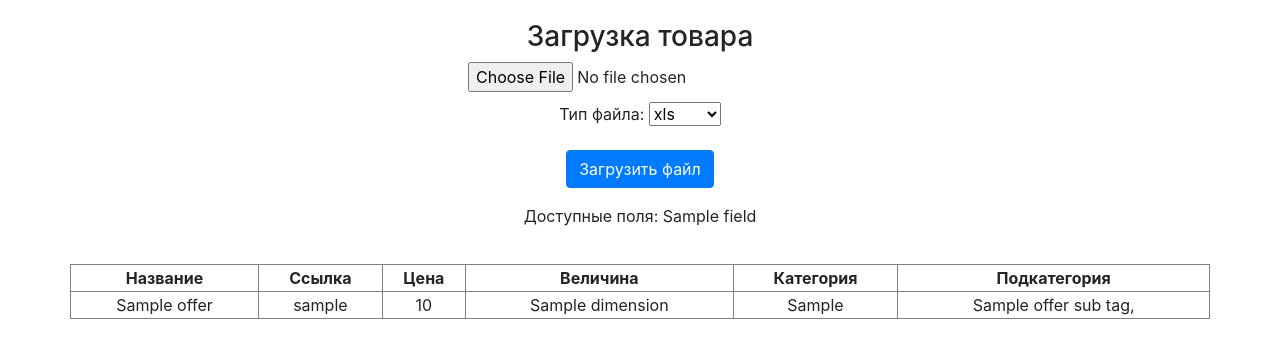
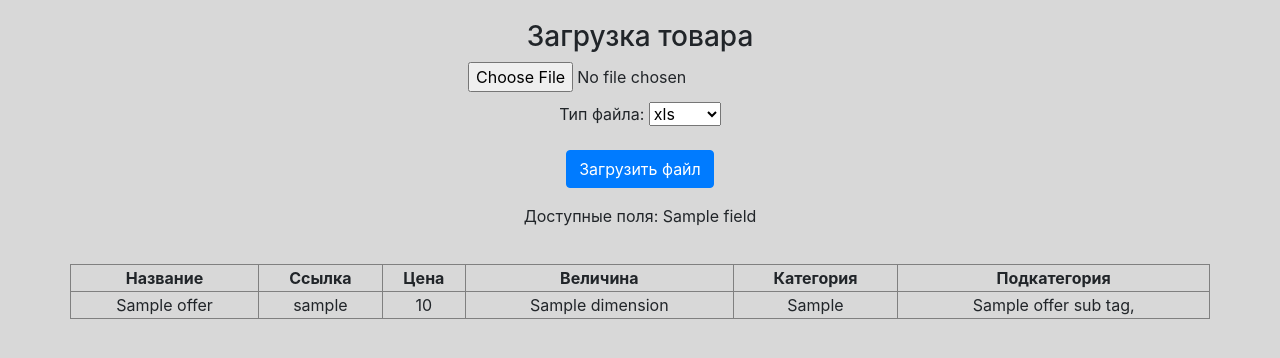
Before and after one commit to kinoafisharu/analitika, a Django app: template templates/home.html in a window 1280 px wide. Shown: the top 358 px of the page. Run offline with Django 3.2, Linux system fonts and the light colour scheme; the template is opened without the code that fills it: most values are stand-ins (such as "Sample title", 1, 10 or a date in 2020); some libraries are stand-ins or nearby versions.

Commit message:
add bg color

```diff
--- a/templates/home.html
+++ b/templates/home.html
@@ -5,7 +5,7 @@
     <title>Import</title>
     <link rel="stylesheet" href="https://maxcdn.bootstrapcdn.com/bootstrap/4.0.0/css/bootstrap.min.css" integrity="sha384-Gn5384xqQ1aoWXA+058RXPxPg6fy4IWvTNh0E263XmFcJlSAwiGgFAW/dAiS6JXm" crossorigin="anonymous">
 </head>
-<body>
+<body style="background-color: #d8d8d8">
 <div class="container">
     <div class="row">
         <div class="text-center" style="width:100%;margin-top: 20px">
```
